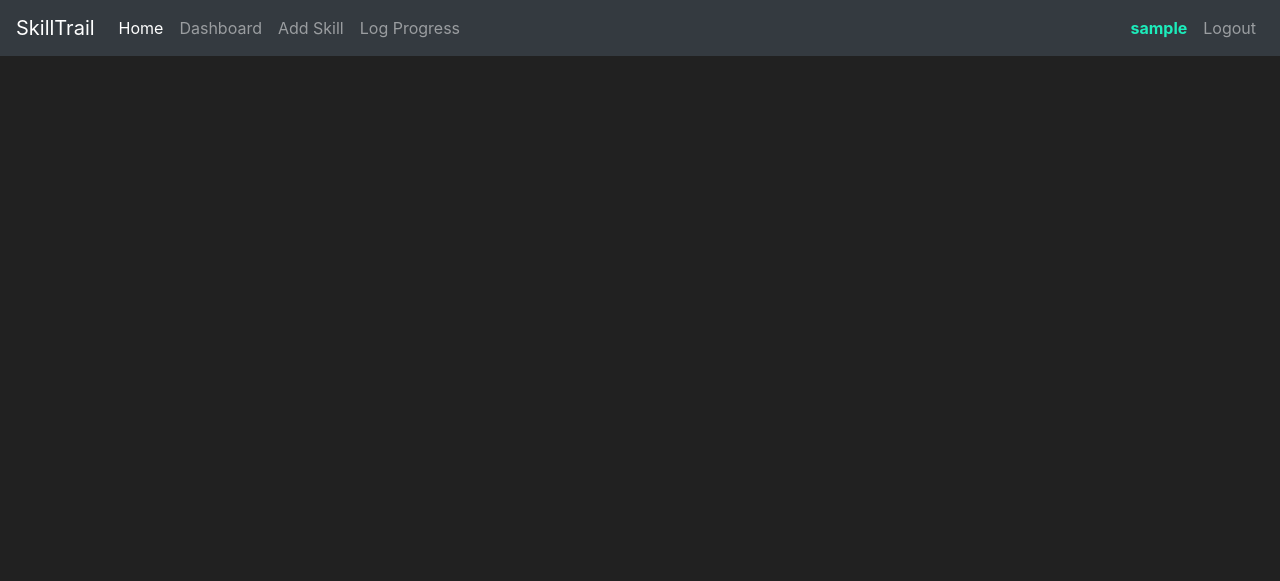
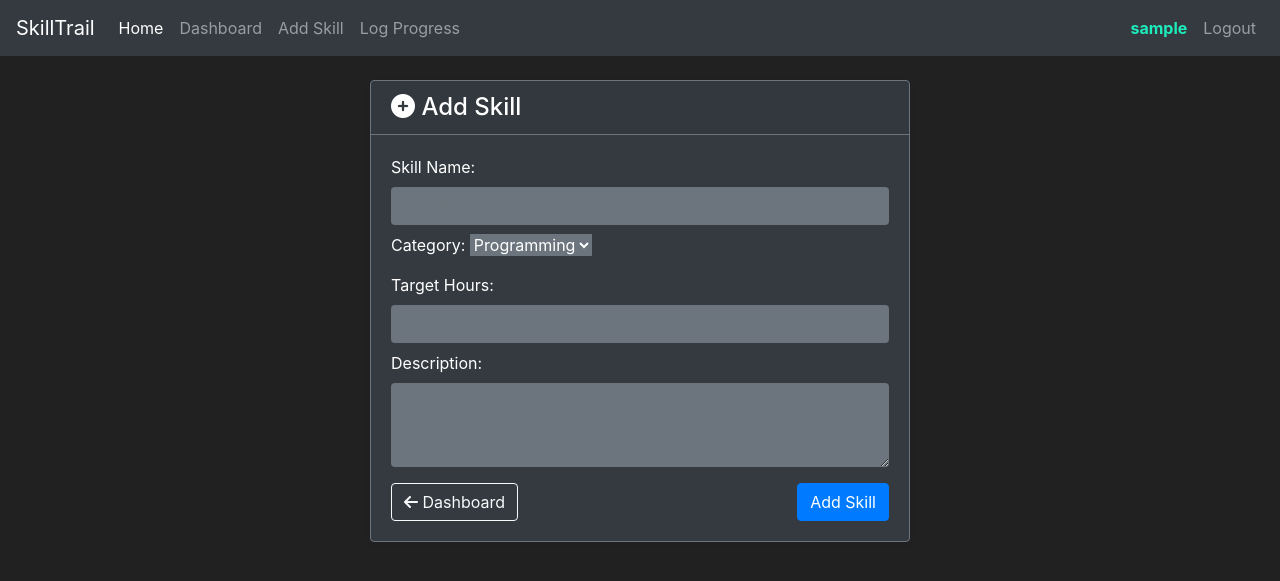
Before and after one commit to Utshah-Neupane/SkillTrail, a Flask app: page /add-skill in a window 1280 px wide. Shown: the top 581 px of the page. Run offline with Flask 3, Linux system fonts and the light colour scheme; the visitor is signed in with stand-in values (Sample User, id 1); some libraries are stand-ins or nearby versions.

```diff
--- a/container/templates/add_skill.html
+++ b/container/templates/add_skill.html
@@ -1,14 +1,60 @@
 {% extends 'base.html' %}
 
 {% block title %}
-    Dashboard
+    Add New Skill
 {% endblock %}
-
-{% block content %}
 
 
 
+{% block content %}
+<div class="container mt-4 text-white">
+    <div class="row justify-content-center">
+        <div class="col-md-6">
+            <div class="card bg-dark border-secondary shadow-sm">
+                <div class="card-header border-bottom border-secondary">
+                    <h4 class="mb-0 text-white">
+                        <i class="fas fa-plus-circle"></i> Add Skill
+                    </h4>
+                </div>
+                <div class="card-body">
+                    <form method="POST">
+                        {{ form.hidden_tag() }}
 
+                        <!-- Name -->
+                        <div class="mb-2">
+                            {{ form.name.label(class="form-label") }}
+                            {{ form.name(class="form-control bg-secondary text-white border-0", placeholder="e.g., Python") }}
+                        </div>
 
+                        <!-- Category -->
+                        <div class="mb-2">
+                            {{ form.category.label(class="form-label") }}
+                            {{ form.category(class="form-select bg-secondary text-white border-0") }}
+                        </div>
 
+                        <!-- Target Hours -->
+                        <div class="mb-2">
+                            {{ form.target_hours.label(class="form-label") }}
+                            {{ form.target_hours(class="form-control bg-secondary text-white border-0", placeholder="e.g., 100") }}
+                        </div>
+
+                        <!-- Description -->
+                        <div class="mb-2">
+                            {{ form.description.label(class="form-label") }}
+                            {{ form.description(class="form-control bg-secondary text-white border-0", rows="3", placeholder="What do you plan to achieve?") }}
+                        </div>
+
+                        <!-- Buttons -->
+                        <div class="d-flex justify-content-between mt-3">
+                            <a href="{{ url_for('dashboard_page') }}" class="btn btn-outline-light">
+                                <i class="fas fa-arrow-left"></i> Dashboard
+                            </a>
+                            {{ form.submit(class="btn btn-primary") }}
+                        </div>
+                    </form>
+                </div>
+            </div>
+        </div>
+    </div>
+</div>
 {% endblock %}
```
Also changed, not shown: container/templates/log_progress.html (+57 -3 lines).
